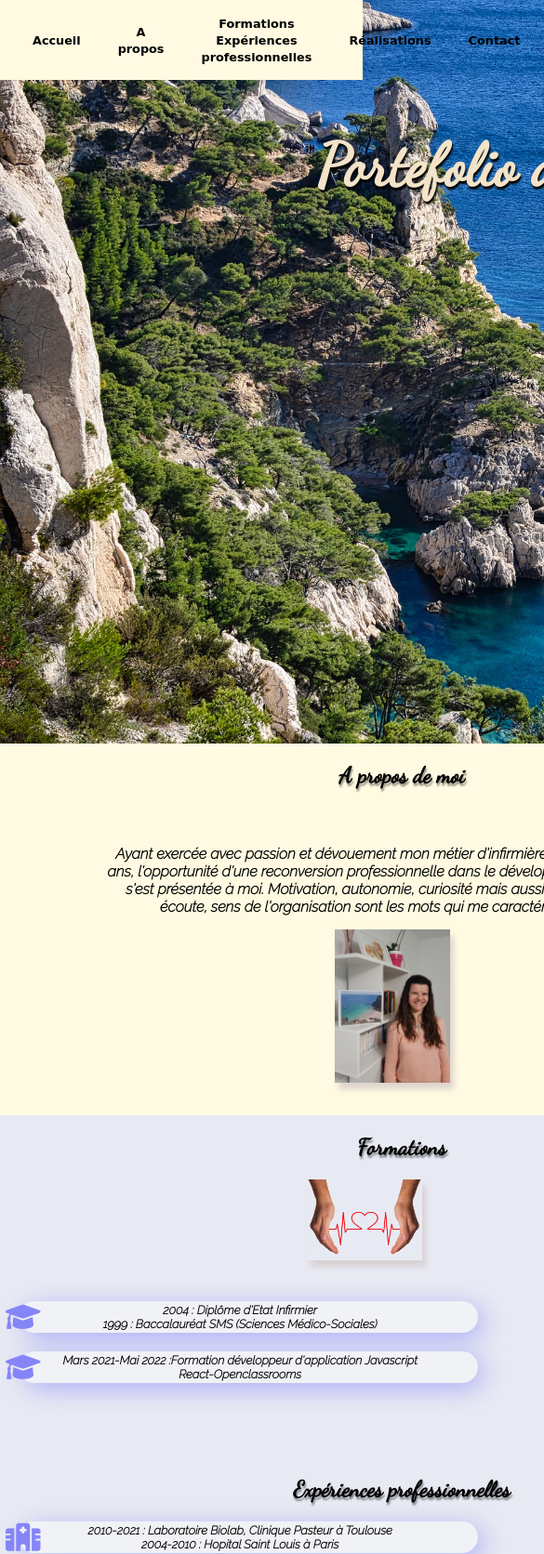
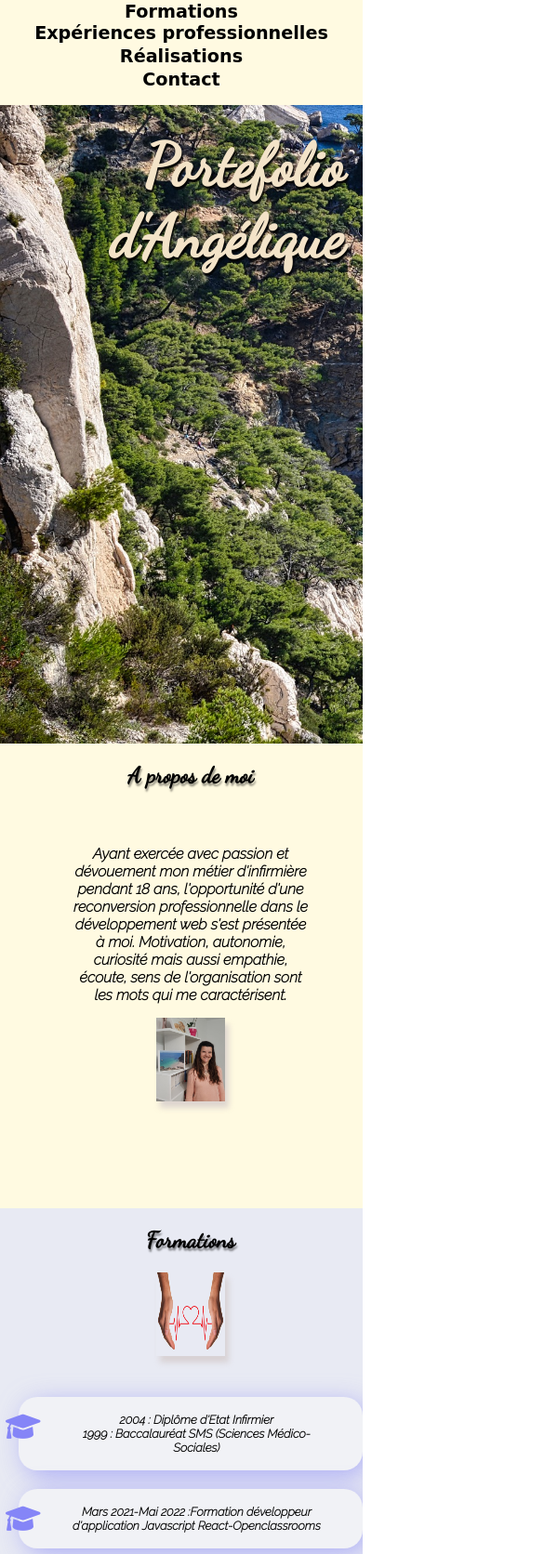
Before and after one commit to angelique31/portefolio-angelique, a plain HTML site: page index.html in a window 390 px wide. Shown: the top 1672 px of the page at 93% size, 585 px wide, since content can reach past the window. Drawn offline with Linux system fonts and the light colour scheme; a web font is replaced by a local one.

Commit message:
modification du responsive

```diff
--- a/index.html
+++ b/index.html
@@ -65,8 +65,8 @@
     <section class="section3" id="section3">
         <h3>Réalisations</h3>
             <div class="flex-image">
-                <a href="https://angelique31.github.io/projet-2-booki/"><img src="./image/Capture.PNG" alt="Booki, site de reservation de vacances"></a>
-                <a href="https://angelique31.github.io/projet3-ohmyfood//"><img src="./image/Capture-oh-my-food.PNG" alt="Booki, site de reservation de vacances"></a>
+                <a href="https://angelique31.github.io/projet-2-booki/" target="_blank"><img src="./image/Capture.PNG" alt="Booki, site de reservation de vacances"></a>
+                <a href="https://angelique31.github.io/projet3-ohmyfood//" target="_blank"><img src="./image/Capture-oh-my-food.PNG" alt="Booki, site de reservation de vacances"></a>
             </div>
     </section>
 
--- a/index.js
+++ b/index.js
@@ -1,13 +1,13 @@
 //*******Apparition de la barre de navigation au scroll */
 
-// const navigation = document.querySelector("nav");
+const navigation = document.querySelector("nav");
 
-// window.addEventListener("scroll", () => {
-//   console.log(window.scrollY);
+window.addEventListener("scroll", () => {
+  console.log(window.scrollY);
 
-//   if (window.scrollY > 250) {
-//     navigation.style.top = 0;
-//   }else{
-//       navigation.style.top = "-65px"
-//   }
-// });
+  if (window.scrollY > 250) {
+    navigation.style.top = 0;
+  }else{
+      navigation.style.top = "-65px"
+  }
+});
--- a/style.css
+++ b/style.css
@@ -31,9 +31,10 @@ nav{
     padding: 15px;
     color: black;
     position: fixed;
-    /* top: -65px; la nav barre est tout en haut, cachée sous la barre de recherche google  */
+    top: -65px; /*la nav barre est tout en haut, cachée sous la barre de recherche google*/
     transition: 0.4s;/*pour que la navbar apparaisse moins brusquement*/
     z-index: 3;
+
 }
 
 
@@ -49,6 +50,7 @@ nav li a{
     color: black;
     font-family: 'Quintessential', cursive;
     font-weight: 800;
+    /* font-size: 1rem; */
 }
 
 nav li a:hover{
@@ -142,6 +144,7 @@ h3{
     border-radius: 20px;
     position: relative;
     margin-bottom: 20px;
+    padding: 15px;
     background: #F1F2F6;
     box-shadow: 6px 6px 28px -1px rgba(133, 133, 247, 0.644);
 }
@@ -160,6 +163,7 @@ h3{
     border-radius: 20px;
     position: relative;
     margin-bottom: 20px;
+    padding: 15px;
     background: #F1F2F6;
     box-shadow: 6px 6px 28px -1px rgba(133, 133, 247, 0.644);
 }
@@ -337,11 +341,16 @@ h4{
         height: 100px;
         width: 15%;
         margin-top: 15px;
+        margin-right: 0;
+    }
+    .section1 p{
+        margin-right: 0;
     }
     .section2 img{
         float: none;
         height: 100px;
         width: 15%;
+        margin-right: 0;
     }
     .section2 p{
         font-size: 0.8rem;
@@ -357,54 +366,50 @@ h4{
     }
     .section2 .ecole-bordure{
         margin-top: 40px;
+        width: 70%;
+    }
 
+    .section2 .travail-bordure{
+        width: 70%;
+    }
+    .section3 img{
+        height: 180px;
     }
 }
 
 @media  all and (max-width:714px){
+    nav ul{
+        flex-direction: column;
+    }
     nav li{
         padding: 1px 20px;
     }
 
     nav li a{
-        font-size: 00.8rem;
+        font-size: 1.2rem;
     }
     h3{
-        font-size: 1.2rem;
-    }
-    #image-de-fond{
-        width: 100vh;
+        font-size: 2rem;
     }
 
-    #section1{
-        width: 100vh;
+    .section1 img{
+        height: 90px;
+        width: 20%;
     }
-    .section1 img{
-        height: auto;
-    }
-    .section2{
-        width: 100vh;
-    }
+
     .section2 h3 {
         padding-bottom: 20px;
     }
     .section2 img{
-        height: auto;
-
+        height: 90px;
+        width: 20%;
     }
 
-    .section3{
-        width: 100vh;
-    }
-
-    .section4{
-        width: 100vh;
-    }
     .section4 h4{
-       font-size: 0.8rem;
+       font-size: 1.2rem;
     }
     .section4 p{
-        font-size: 0.8rem;
+        font-size: 1.2rem;
     }
 
     input{
@@ -424,3 +429,32 @@ h4{
         justify-content: space-around;
     }
 }
+
+@media  all and (max-width:555px){
+    .section1{
+        height: 500px;
+    }
+    .section2 .ecole-bordure{
+        width: 100%;
+    }
+
+    .section2 .travail-bordure{
+        width: 100%;
+    }
+
+    .section3 .flex-image{
+        flex-direction: column;
+        align-items: center;
+     }
+     .section3 img{
+         margin-top: 30px;
+     }
+     .section3 h3{
+         font-size: 2rem;
+     }
+     .section4 .content{
+         flex-direction: column;
+         align-items: center;
+     }
+
+}
```
